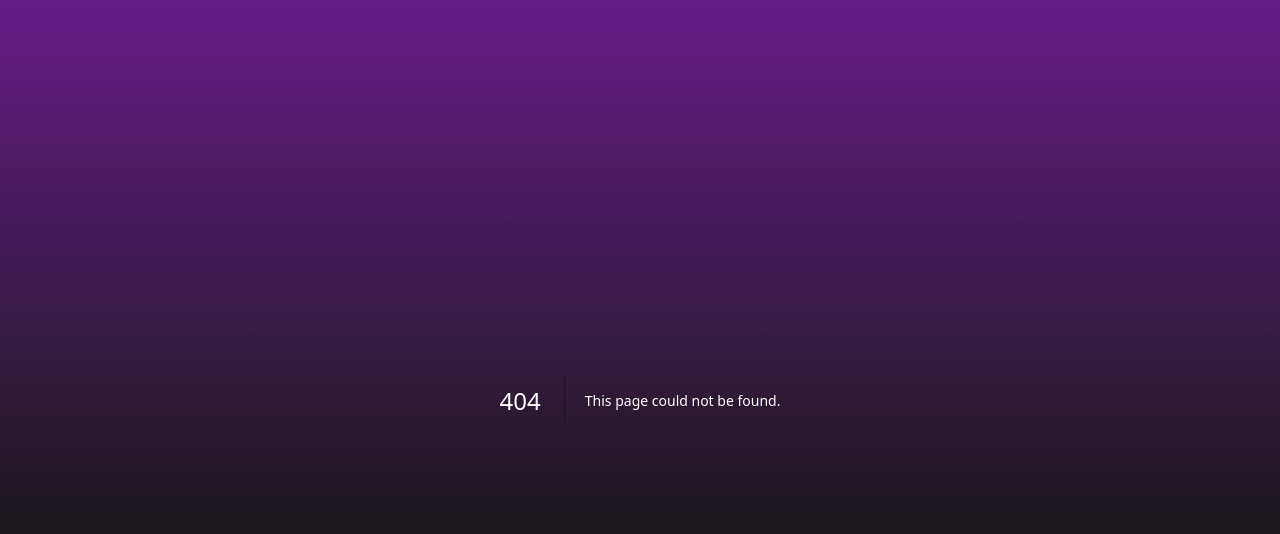
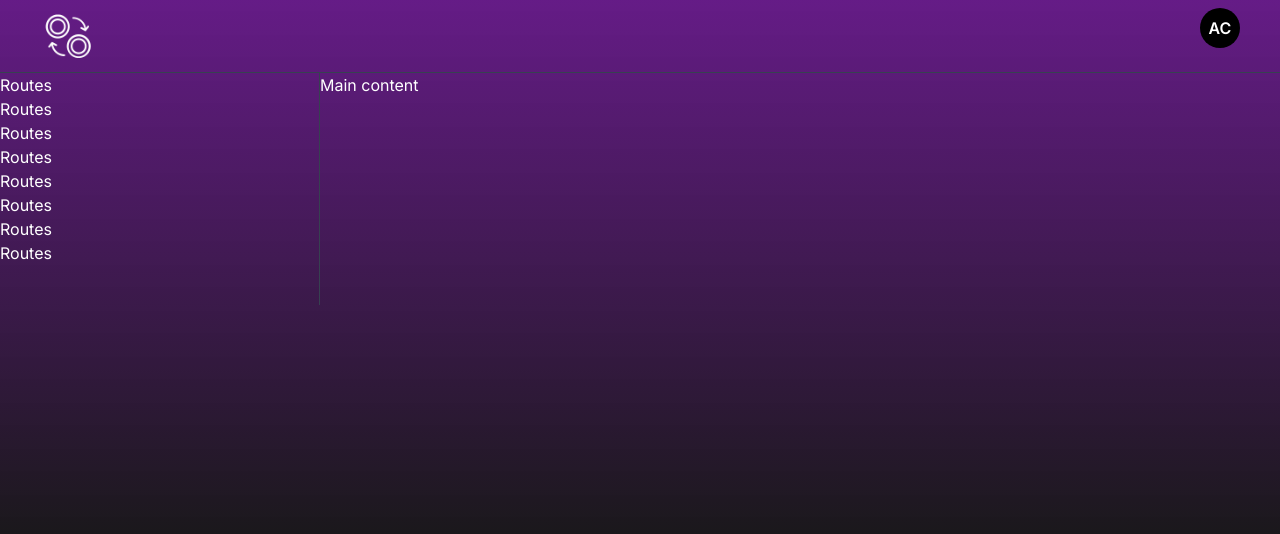
Before and after one commit to the-nexus-point/nexus-next.js, a Next.js app: page /feed in a window 1280 px wide. Before the commit this address had no page. Shown: the top 534 px of the page. Built offline with nearby package versions, Linux system fonts and the light colour scheme.

Commit message:
init feed

```diff
--- /dev/null
+++ b/src/app/feed/page.jsx
@@ -0,0 +1,12 @@
+import Feed from "@/components/Feed";
+import React from "react";
+
+const FeedPage = () => {
+  return (
+    <div>
+      <Feed />
+    </div>
+  );
+};
+
+export default FeedPage;
--- a/src/app/page.jsx
+++ b/src/app/page.jsx
@@ -1,5 +1,8 @@
+import Feed from "@/components/Feed";
 import Home from "@/components/Home";
 
+const loggedIn = true;
+
 export default () => {
-  return <Home />;
+  return loggedIn ? <Feed /> : <Home />;
 };
--- a/src/app/signup/page.jsx
+++ b/src/app/signup/page.jsx
@@ -1,7 +1,7 @@
 import React from "react";
 import SignUp from "../../components/SignUp";
 
-const LoginPage = () => {
+const SignupPage = () => {
   return (
     <div>
       <SignUp />
@@ -9,4 +9,4 @@ const LoginPage = () => {
   );
 };
 
-export default LoginPage;
+export default SignupPage;
--- /dev/null
+++ b/src/components/Feed.jsx
@@ -0,0 +1,31 @@
+const Feed = () => {
+  return (
+    <>
+      <div className="navbar flex justify-between border-b border-gray-700 p-2">
+        <div className="h-14 w-14 mx-8">
+          <img src="/img/nexus-website-favicon-white.png" alt="Logo" />
+        </div>
+        <div className="bg-black w-10 h-10 flex items-center justify-center rounded-full font-semibold cursor-pointer mx-8">
+          AC
+        </div>
+      </div>
+      <div className="h-full w-full flex">
+        <div className="h-full w-1/4 flex flex-col justify-between pb-10 border-r border-gray-700">
+          <h2>Routes</h2>
+          <h2>Routes</h2>
+          <h2>Routes</h2>
+          <h2>Routes</h2>
+          <h2>Routes</h2>
+          <h2>Routes</h2>
+          <h2>Routes</h2>
+          <h2>Routes</h2>
+        </div>
+        <div className="w-3/4 h-1/10">
+          <h1>Main content</h1>
+        </div>
+      </div>
+    </>
+  );
+};
+
+export default Feed;
```
